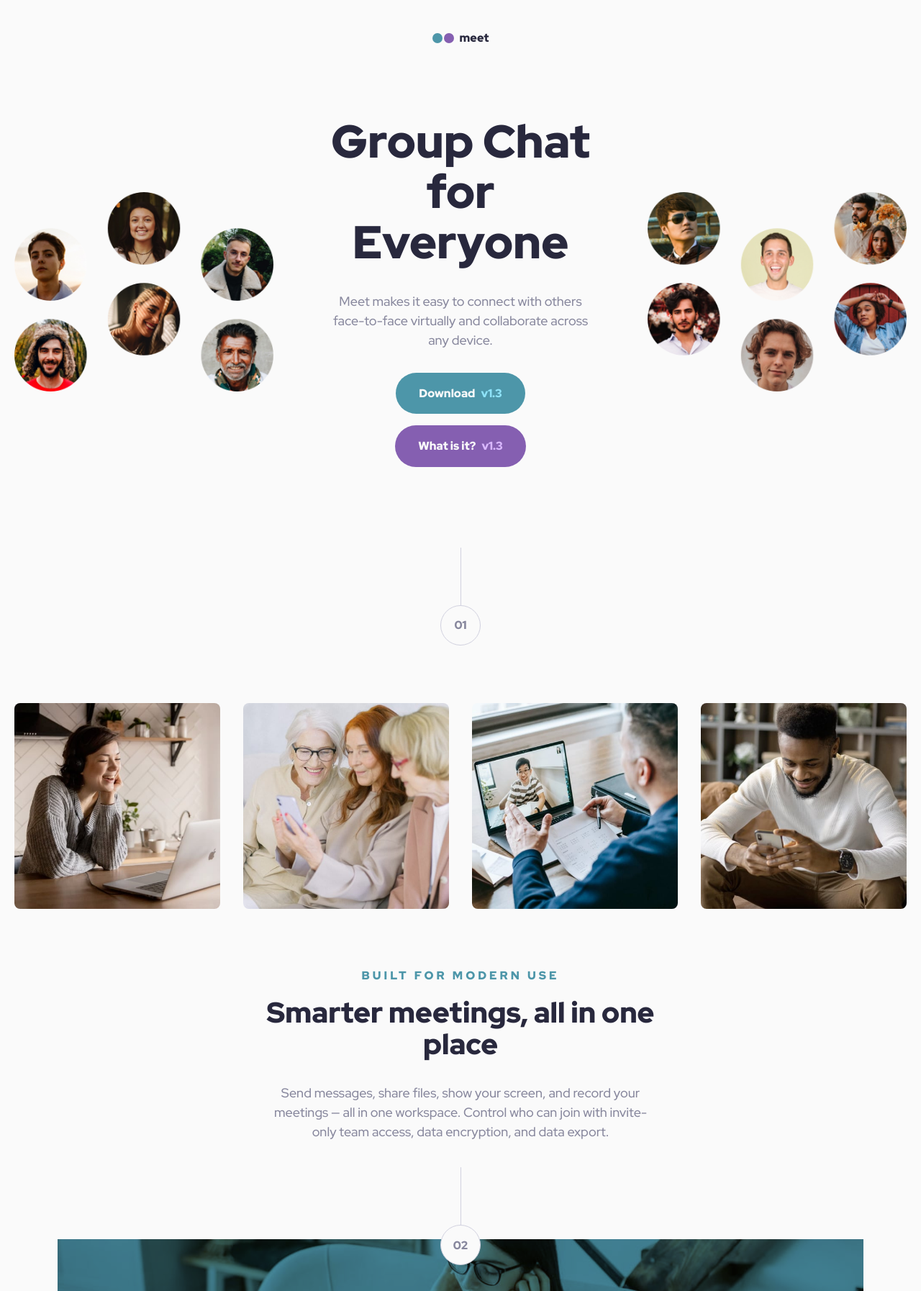
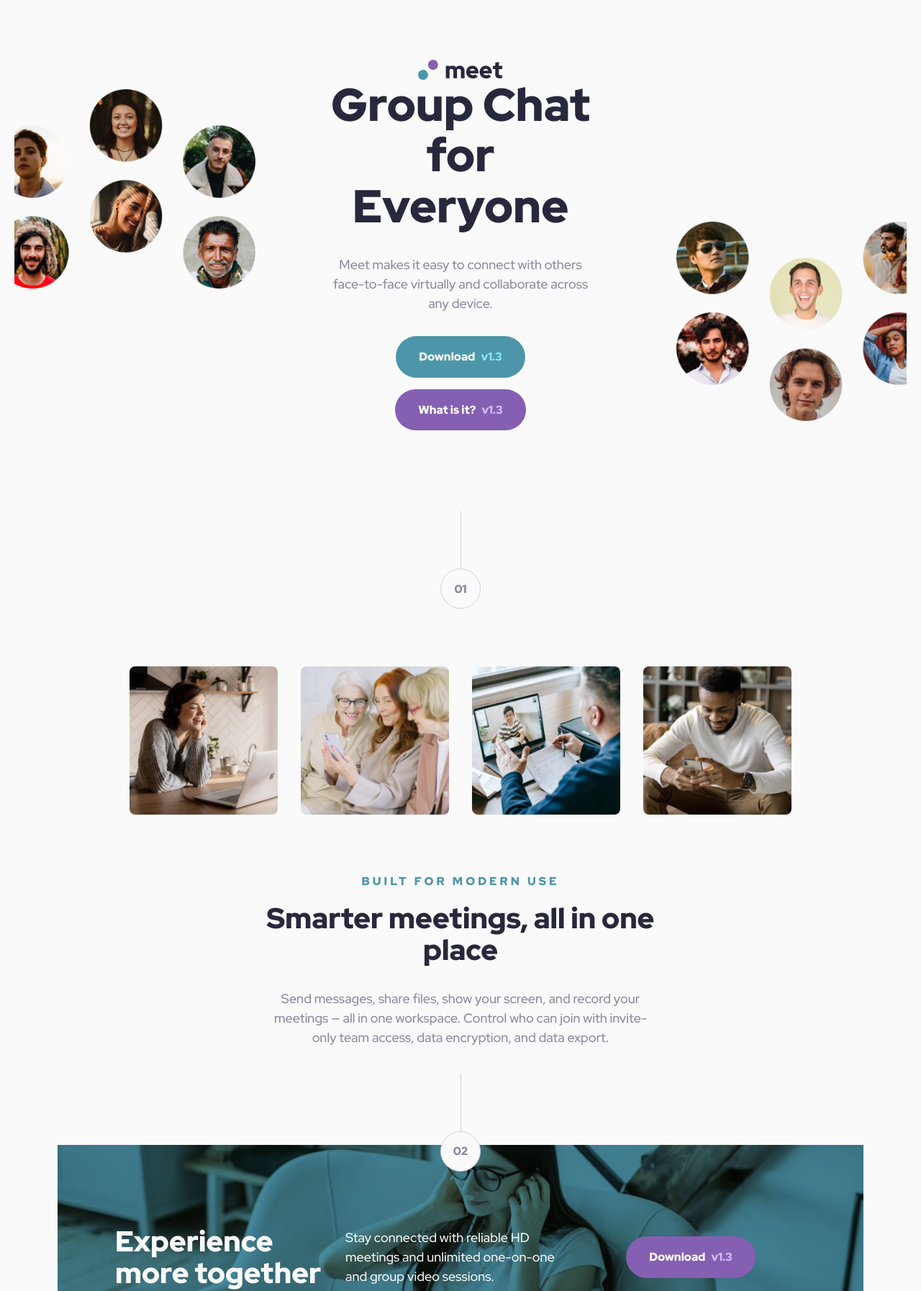
Before and after one commit to fringe4life/meet-landing-page, a plain HTML site: page index.html in a window 1280 px wide. Shown: the top 1794 px of the page at 72% size. Drawn offline with Linux system fonts and the light colour scheme.

Commit message:
fixed some bugs

```diff
--- a/index.html
+++ b/index.html
@@ -56,40 +56,19 @@
         .nav {
             display: flex;
             justify-content: center;
-            align-items: center;
-            padding: 40px 0;
-            background-color: var(--color-background);
+            align-items: flex-end;
+            padding-top: 83px;
         }
 
-        .logo {
-            display: flex;
-            align-items: center;
-            gap: 8px;
+        .nav img {
+            width: 118px;
+            height: 28px;
+            contain: strict
         }
 
-        .logo-icon {
-            display: flex;
-            gap: 2px;
-        }
-
-        .logo-circle {
-            width: 14px;
-            height: 14px;
-            border-radius: 50%;
-        }
-
-        .logo-circle.blue {
-            background-color: var(--color-primary-blue);
-        }
-
-        .logo-circle.purple {
-            background-color: var(--color-primary-purple);
-        }
-
-        .logo-text {
-            font-weight: 900;
-            font-size: var(--fs-xs);
-            color: var(--color-text-dark);
+        /* Hero Section */
+        .hero {
+            padding-bottom: 56px;
         }
         .hero-title {
             font-size: var(--fs-xxl);
@@ -103,11 +82,72 @@
             color: var(--color-text-gray);
             line-height: 1.5;
         }
-        .btn {
-            font-size: var(--fs-xs);
+        .hero-content {
+            display: grid;
+            grid-template-columns: 1fr 1fr 1fr;
+            align-items: center;
+            justify-content: space-between;
+            gap: 80px;
+            overflow: hidden;
         }
-        .section-circle {
-            font-size: var(--fs-xs);
+        .hero-image-left,
+        .hero-image-right {
+            max-width: 100%;
+            height: 303px;
+            border-radius: 8px;
+            object-fit: contain;
+            position: relative;
+        }
+        .hero-image-left {
+            align-self: flex-start;
+            right: 25px;
+        }
+        .hero-image-right {
+            align-self: flex-end;
+left            : 40px;
+        }
+        .hero-tablet-image {
+            display: none;
+            width: 100%;
+            max-width: 768px;
+            height: auto;
+        }
+        .hero-text {
+            text-align: center;
+            display: grid;
+            row-gap: 32px;
+        }
+        .hero-title {
+            font-size: var(--fs-xxl);
+            font-weight: 900;
+            line-height: 1.1;
+            color: var(--color-text-dark);
+            text-align: center;
+            vertical-align: top;
+        }
+        .hero-buttons {
+            display: flex;
+            gap: 16px;
+            justify-content: center;
+            flex-wrap: wrap;
+        }
+
+        /* Main Content */
+        .main-content {
+            padding: 56px 0;
+            margin: 0 160px;
+        }
+        .content-wrapper {
+            margin: 0 auto;
+            display: flex;
+            flex-direction: column;
+            align-items: center;
+        }
+        /* Content Section */
+        .content-section {
+            text-align: center;
+            max-width: 544px;
+            margin: 80px 0;
         }
         .content-label {
             font-size: var(--fs-xs);
@@ -130,6 +170,42 @@
             color: var(--color-text-gray);
             line-height: 1.5;
         }
+        /* Image Collage */
+        .image-collage {
+            display: grid;
+            grid-template-columns: repeat(4, 1fr);
+            gap: 2rem;
+            margin: 80px 0 0 0;
+            width: 100%;
+        }
+        .collage-image {
+            border-radius: 8px;
+            object-fit: cover;
+            aspect-ratio: 1;
+            max-width: 100%;
+            display: block;
+        }
+
+        /* Footer CTA */
+        .footer-cta {
+            position: relative;
+            background-image: url('starter-code/assets/desktop/image-footer.jpg');
+            background-size: cover;
+            background-position: center;
+            background-repeat: no-repeat;
+            background-color: var(--color-primary-blue);
+            background-blend-mode: multiply;
+            max-width: 1120px;
+            margin: 0 auto;
+        }
+        .footer-content-grid {
+            display: grid;
+            grid-template-columns: 1fr 1fr 1fr;
+            place-items: center;
+            padding: 112px 80px;
+            color: var(--color-background);
+            place-content: center;
+        }
         .footer-title {
             font-size: var(--fs-lg);
             font-weight: 900;
@@ -140,51 +216,12 @@
             font-weight: 500;
             line-height: 1.5;
         }
-
-        /* Hero Section */
-        .hero {
-            padding: 56px 0;
-            position: relative;
-            overflow: hidden;
-        }
-
-        .hero-content {
-            display: grid;
-            grid-template-columns: 1fr 1fr 1fr;
-            align-items: center;
-            justify-content: space-between;
-            margin: 0 auto;
-            gap: 80px;
-        }
-
-        .hero-image-left,
-        .hero-image-right {
-            max-width: 100%;
-            height: 360px;
-            border-radius: 8px;
-            object-fit: contain;
-        }
-
-        .hero-tablet-image {
-            display: none;
-            width: 100%;
-            max-width: 768px;
-            height: auto;
-        }
-
-        .hero-text {
-            text-align: center;
-            flex: 1;
-            max-width: 448px;
-            display: grid;
-            gap: 32px;
-        }
-
-        .hero-buttons {
-            display: flex;
-            gap: 16px;
-            justify-content: center;
-            flex-wrap: wrap;
+        .footer-section-number {
+            position: absolute;
+            top: -10%;
+            left: 50%;
+            transform: translate(-50%, -50%);
+            z-index: 1;
         }
 
         /* Buttons */
@@ -251,72 +288,6 @@
             font-size: var(--fs-label-desktop);
         }
 
-        /* Main Content */
-        .main-content {
-            padding: 56px 0;
-        }
-
-        .content-wrapper {
-            margin: 0 auto;
-            display: flex;
-            flex-direction: column;
-            align-items: center;
-        }
-
-        /* Image Collage */
-        .image-collage {
-            display: grid;
-            grid-template-columns: repeat(4, 1fr);
-            gap: 2rem;
-            margin: 80px 0 0 0;
-            width: 100%;
-
-        }
-
-        .collage-image {
-            width: 100%;
-            border-radius: 8px;
-            object-fit: cover;
-            aspect-ratio: 1;
-        }
-
-        /* Content Section */
-        .content-section {
-            text-align: center;
-            max-width: 544px;
-            margin: 80px 0;
-        }
-
-        /* Footer CTA */
-        .footer-cta {
-            position: relative;
-            background-image: url('starter-code/assets/desktop/image-footer.jpg');
-            background-size: cover;
-            background-position: center;
-            background-repeat: no-repeat;
-            background-color: var(--color-primary-blue);
-            background-blend-mode: multiply;
-           max-width: 1120px;
-           margin: 0 auto;
-        }
-
-        .footer-content-grid {
-            display: grid;
-            grid-template-columns: 1fr 1fr 1fr;
-            place-items: center;
-            padding: 112px 80px;
-            color: var(--color-background);
-            place-content: center;
-        }
-
-        .footer-section-number {
-            position: absolute;
-            top: -10%;
-            left: 50%;
-            transform: translate(-50%, -50%);
-            z-index: 1;
-        }
-
         @media (max-width: 1024px) {
             .hero-title {
                 font-size: var(--fs-xl);
@@ -327,7 +298,7 @@
             .hero-description, .content-description, .footer-description {
                 font-size: var(--fs-xs);
             }
-            .logo-text, .section-circle, .content-label {
+            .section-circle, .content-label {
                 font-size: var(--fs-2xs);
             }
             .btn {
@@ -355,6 +326,10 @@
 
         }
         @media (max-width: 768px) {
+
+            .nav {
+                padding-top: 51px;
+            }
             .hero-title {
                 font-size: var(--fs-base-lg);
             }
@@ -364,7 +339,7 @@
             .hero-description, .content-description, .footer-description {
                 font-size: var(--fs-xs);
             }
-            .logo-text, .section-circle, .content-label {
+            .section-circle, .content-label {
                 font-size: var(--fs-3xs);
             }
             .btn {
@@ -387,6 +362,10 @@
             .hero-buttons {
                 flex-direction: column;
                 align-items: center;
+            }
+
+            .main-content{
+                margin: 40px 0;
             }
             .btn {
                 width: 193px;
@@ -420,7 +399,7 @@
             .hero-description, .content-description, .footer-description {
                 font-size: var(--fs-xs);
             }
-            .logo-text, .section-circle, .content-label {
+            .section-circle, .content-label {
                 font-size: var(--fs-3xs);
             }
             .btn {
@@ -428,6 +407,10 @@
             }
             .hero-content {
                 gap: 48px;
+            }
+
+            .main-content {
+                margin: 32px 0;
             }
             .footer-cta {
                 background-image: url('starter-code/assets/mobile/image-footer.jpg');
@@ -442,15 +425,7 @@
 <body>
     <!-- Navigation -->
     <nav class="nav">
-        <div class="container">
-            <div class="logo">
-                <div class="logo-icon">
-                    <div class="logo-circle blue"></div>
-                    <div class="logo-circle purple"></div>
-                </div>
-                <span class="logo-text">meet</span>
-            </div>
-        </div>
+        <img src="starter-code/assets/logo.svg" alt="Meet Logo" class="logo">
     </nav>
 
     <!-- Hero Section -->
@@ -459,7 +434,7 @@
             <div class="hero-content">
                 <img src="starter-code/assets/desktop/image-hero-left.png" alt="People in video call" class="hero-image-left">
                 <div class="hero-text">
-                    <h1 class="hero-title">Group Chat<br>for Everyone</h1>
+                    <h1 class="hero-title">Group Chat<br />for Everyone</h1>
                     <p class="hero-description">Meet makes it easy to connect with others face-to-face virtually and collaborate across any device.</p>
                     <div class="hero-buttons">
                         <a href="#" class="btn btn-blue">
```
